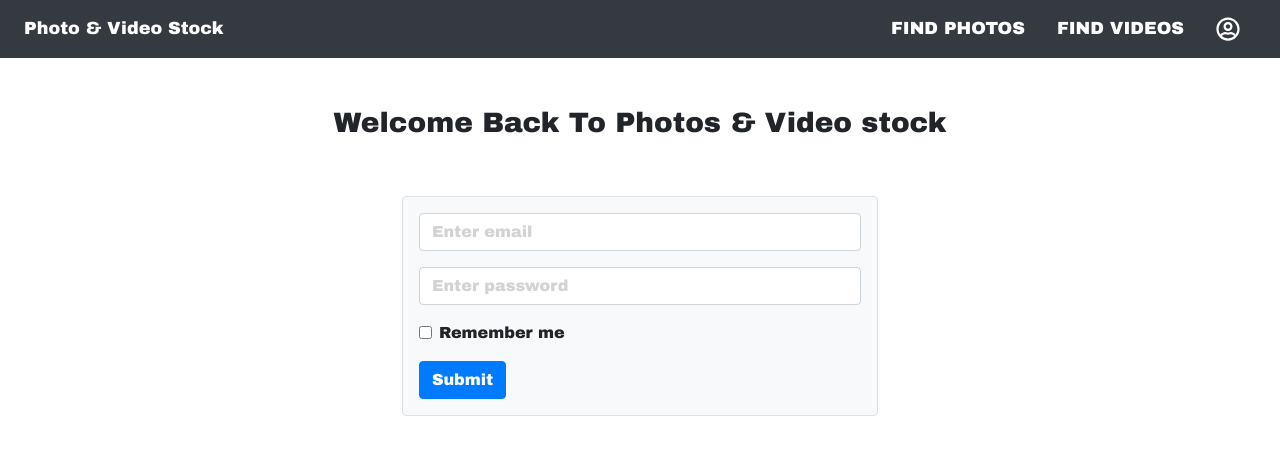
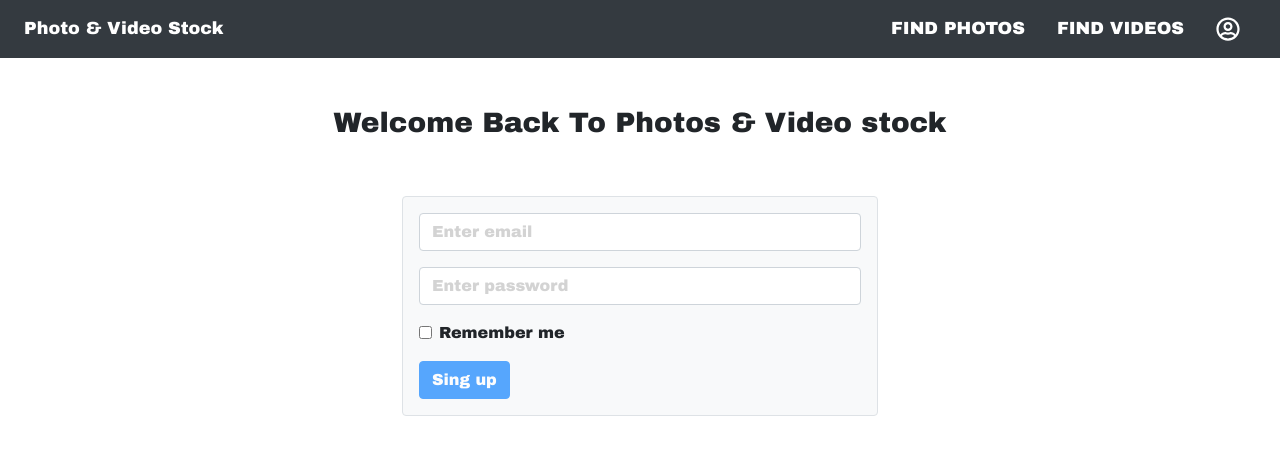
Before and after one commit to AntonShilin/photostock, a React (Create React App) app: page /login in a window 1280 px wide. Shown: the top 454 px of the page. Built offline with nearby package versions, Linux system fonts and the light colour scheme.

Commit message:
rebuild node sass

```diff
--- a/src/LoginPage.tsx
+++ b/src/LoginPage.tsx
@@ -31,8 +31,8 @@ const LoginPage: React.SFC = () => {
                 me
               </label>
             </div>
-            <button type="submit" className="btn btn-primary">
-              Submit
+            <button type="submit" disabled={true} className="btn btn-primary">
+              Sing up
             </button>
           </form>
         </div>
--- a/src/ProductsReducer.ts
+++ b/src/ProductsReducer.ts
@@ -40,9 +40,9 @@ export const productsReducer: Reducer<IProductsState, ProductsActions> = (
     case SearchKeydownTypes.SEARCKEYDOWN: {
       if (action.keydownKey === 13 || action.keydownKey === 32) {
         if (state.searchNamePhoto !== "") {
-          const currentLocation = document.location.pathname;
+          /* const currentLocation = document.location.pathname;
           const searchphoto = state.searchNamePhoto;
-          document.location.assign(currentLocation + "/" + searchphoto);
+          document.location.assign(currentLocation + "/" + searchphoto); */
         }
       }
 
```
